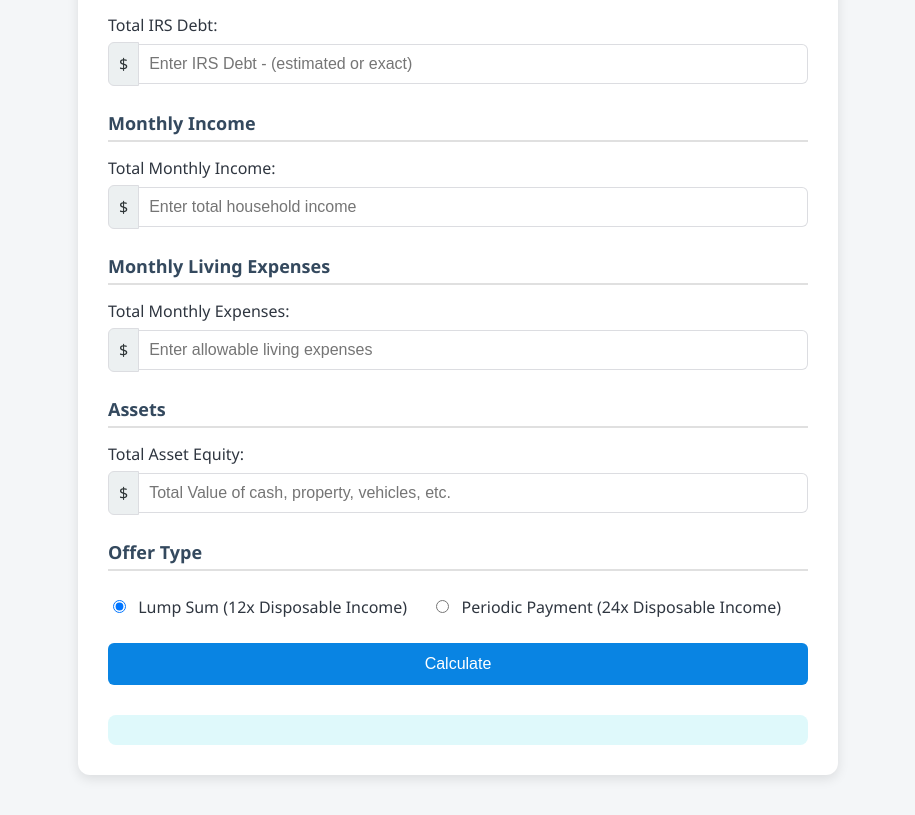
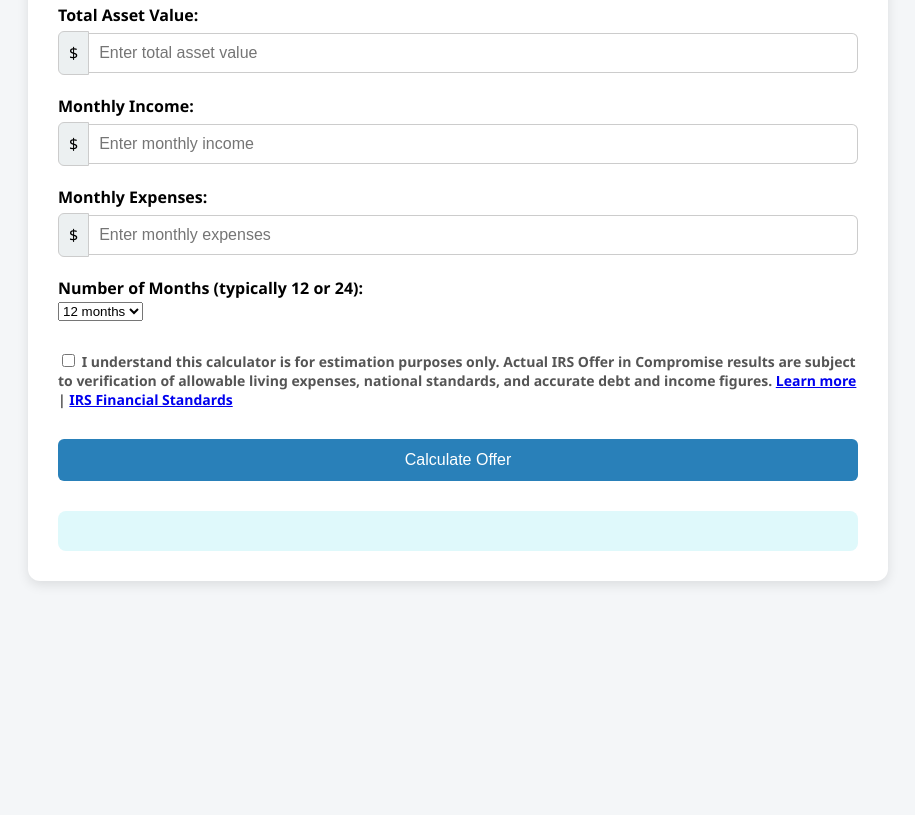
Before and after one commit to lmuconsulting/OIC-Calculator, a plain HTML site: page index.html in a window 1280 px wide. Shown: the part 135-950 px from the top of the page, without its empty margins (182-1097 px from the left). After the commit the page ends 800 px from the top, so only its background shows below. Drawn offline with Linux system fonts and the light colour scheme.

Commit message:
Update index.html

```diff
--- a/index.html
+++ b/index.html
@@ -3,17 +3,16 @@
 <head>
   <meta charset="UTF-8" />
   <meta name="viewport" content="width=device-width, initial-scale=1.0" />
-  <title>OIC Qualification Calculator</title>
-  <link rel="stylesheet" href="style.css" />
+  <title>IRS Offer in Compromise Calculator</title>
   <style>
     body {
-      font-family: 'Segoe UI', Tahoma, Geneva, Verdana, sans-serif;
+      font-family: 'Segoe UI', sans-serif;
       background: #f4f6f8;
       margin: 0;
       padding: 0;
     }
     .container {
-      max-width: 700px;
+      max-width: 800px;
       margin: 40px auto;
       background: #ffffff;
       padding: 30px;
@@ -22,159 +21,178 @@
     }
     h1 {
       font-size: 24px;
-      color: #0a3d62;
       text-align: center;
-      margin-bottom: 30px;
-    }
-    h2 {
-      font-size: 18px;
-      color: #34495e;
-      margin-top: 25px;
-      border-bottom: 2px solid #e0e0e0;
-      padding-bottom: 5px;
+      color: #2c3e50;
     }
     label {
       display: block;
-      margin-top: 15px;
-      font-weight: 500;
-      color: #2f3640;
+      margin-top: 20px;
+      font-weight: 600;
     }
-    .dollar-input {
+    .input-group {
       display: flex;
       align-items: center;
-      margin-top: 6px;
+      margin-top: 5px;
     }
-    .dollar-input span {
+    .input-group span {
       padding: 10px;
-      background-color: #ecf0f1;
-      border: 1px solid #dcdde1;
+      background: #ecf0f1;
+      border: 1px solid #ccc;
       border-radius: 6px 0 0 6px;
-      font-size: 16px;
-      color: #2d3436;
     }
-    .dollar-input input[type="number"] {
+    .input-group input {
       width: 100%;
       padding: 10px;
-      border: 1px solid #dcdde1;
+      border: 1px solid #ccc;
       border-left: none;
       border-radius: 0 6px 6px 0;
-      box-sizing: border-box;
       font-size: 16px;
     }
-    input[type="radio"] {
-      margin-right: 8px;
+    input::-webkit-inner-spin-button,
+    input::-webkit-outer-spin-button {
+      -webkit-appearance: none;
+      margin: 0;
     }
-    .radio-group label {
-      display: inline-block;
-      margin-right: 20px;
-      margin-top: 10px;
+    input[type=text] {
+      -moz-appearance: textfield;
     }
     button {
-      background-color: #0984e3;
-      color: white;
+      margin-top: 30px;
+      padding: 12px;
+      width: 100%;
+      background-color: #2980b9;
+      color: #fff;
       border: none;
-      padding: 12px 24px;
-      margin-top: 25px;
       font-size: 16px;
       border-radius: 6px;
       cursor: pointer;
-      width: 100%;
     }
     button:hover {
-      background-color: #74b9ff;
+      background-color: #3498db;
     }
-    .result {
+    .results {
       margin-top: 30px;
-      padding: 15px;
+      padding: 20px;
+      background: #dff9fb;
       border-radius: 8px;
-      background-color: #dff9fb;
+      font-size: 16px;
+    }
+    .results h2 {
+      margin-bottom: 10px;
       color: #130f40;
-      font-weight: 600;
-      font-size: 16px;
-      text-align: center;
     }
-    input[type=number]::-webkit-outer-spin-button,
-    input[type=number]::-webkit-inner-spin-button {
-      -webkit-appearance: none;
-      margin: 0;
+    .disclaimer {
+      margin-top: 30px;
+      font-size: 14px;
+      color: #555;
     }
-    input[type=number] {
-      -moz-appearance: textfield;
+    .asterisk {
+      color: red;
+      font-weight: bold;
+      display: none;
+      margin-left: 6px;
+    }
+    .error-message {
+      color: red;
+      font-size: 14px;
+      margin-top: 5px;
+      display: none;
     }
   </style>
 </head>
 <body>
   <div class="container">
-    <h1>Offer in Compromise Qualification Calculator</h1>
+    <h1>IRS Offer in Compromise Calculator</h1>
 
-    <label for="irsDebt">Total IRS Debt:</label>
-    <div class="dollar-input">
+    <label for="assetValue">Total Asset Value:</label>
+    <div class="input-group">
       <span>$</span>
-      <input type="number" id="irsDebt" placeholder="Enter IRS Debt - (estimated or exact)" aria-label="Total IRS Debt" />
+      <input type="text" id="assetValue" placeholder="Enter total asset value" />
     </div>
 
-    <h2>Monthly Income</h2>
-    <label for="monthlyIncome">Total Monthly Income:</label>
-    <div class="dollar-input">
+    <label for="monthlyIncome">Monthly Income:</label>
+    <div class="input-group">
       <span>$</span>
-      <input type="number" id="monthlyIncome" placeholder="Enter total household income" aria-label="Total Monthly Income" />
+      <input type="text" id="monthlyIncome" placeholder="Enter monthly income" />
     </div>
 
-    <h2>Monthly Living Expenses</h2>
-    <label for="monthlyExpenses">Total Monthly Expenses:</label>
-    <div class="dollar-input">
+    <label for="monthlyExpenses">Monthly Expenses:</label>
+    <div class="input-group">
       <span>$</span>
-      <input type="number" id="monthlyExpenses" placeholder="Enter allowable living expenses" aria-label="Total Monthly Expenses" />
+      <input type="text" id="monthlyExpenses" placeholder="Enter monthly expenses" />
     </div>
 
-    <h2>Assets</h2>
-    <label for="assetEquity">Total Asset Equity:</label>
-    <div class="dollar-input">
-      <span>$</span>
-      <input type="number" id="assetEquity" placeholder="Total Value of cash, property, vehicles, etc." aria-label="Total Asset Equity" />
+    <label for="monthsOffer">Number of Months (typically 12 or 24):</label>
+    <select id="monthsOffer">
+      <option value="12">12 months</option>
+      <option value="24">24 months</option>
+    </select>
+
+    <div class="disclaimer">
+      <label>
+        <input type="checkbox" id="disclaimerCheck" />
+        I understand this calculator is for estimation purposes only. Actual IRS Offer in Compromise results are subject to verification of allowable living expenses, national standards, and accurate debt and income figures. <a href="https://www.irs.gov/payments/offer-in-compromise" target="_blank">Learn more</a> | <a href="https://www.irs.gov/businesses/small-businesses-self-employed/collection-financial-standards" target="_blank">IRS Financial Standards</a>
+        <span id="asterisk" class="asterisk">*</span>
+      </label>
+      <div id="errorMsg" class="error-message">Please complete all fields before continuing.</div>
     </div>
 
-    <h2>Offer Type</h2>
-    <div class="radio-group">
-      <label><input type="radio" name="offerType" value="12" checked /> Lump Sum (12x Disposable Income)</label>
-      <label><input type="radio" name="offerType" value="24" /> Periodic Payment (24x Disposable Income)</label>
-    </div>
+    <button onclick="calculateOffer()">Calculate Offer</button>
 
-    <button onclick="calculateOIC()">Calculate</button>
-
-    <div class="result" id="result"></div>
+    <div id="output" class="results"></div>
   </div>
 
   <script>
-    document.addEventListener('DOMContentLoaded', () => {
-      document.querySelectorAll('input[type="number"]').forEach(input => {
-        input.addEventListener('keypress', e => {
-          if (e.key === 'Enter') e.preventDefault();
-        });
+    function formatCurrency(value) {
+      return value.toLocaleString('en-US', { style: 'currency', currency: 'USD' });
+    }
+
+    function parseInput(id) {
+      const raw = document.getElementById(id).value.replace(/,/g, '');
+      return parseFloat(raw) || 0;
+    }
+
+    function formatInputField(id) {
+      const input = document.getElementById(id);
+      input.addEventListener('input', () => {
+        const num = input.value.replace(/,/g, '').replace(/[^\d.]/g, '');
+        if (!isNaN(num) && num !== '') {
+          const parts = num.split('.');
+          parts[0] = parts[0].replace(/\B(?=(\d{3})+(?!\d))/g, ',');
+          input.value = parts.join('.');
+        }
       });
-    });
+    }
 
-    function calculateOIC() {
-      const irsDebt = parseFloat(document.getElementById('irsDebt').value) || 0;
-      const income = parseFloat(document.getElementById('monthlyIncome').value) || 0;
-      const expenses = parseFloat(document.getElementById('monthlyExpenses').value) || 0;
-      const assetEquity = parseFloat(document.getElementById('assetEquity').value) || 0;
-      const offerMultiplier = parseInt(document.querySelector('input[name="offerType"]:checked').value);
+    ['assetValue', 'monthlyIncome', 'monthlyExpenses'].forEach(formatInputField);
 
-      if (!Number.isFinite(irsDebt) || !Number.isFinite(income) || !Number.isFinite(expenses) || !Number.isFinite(assetEquity)) {
-        document.getElementById('result').innerText = 'Please enter valid numbers in all fields.';
+    function calculateOffer() {
+      const checkbox = document.getElementById('disclaimerCheck');
+      const asterisk = document.getElementById('asterisk');
+      const errorMsg = document.getElementById('errorMsg');
+      if (!checkbox.checked) {
+        asterisk.style.display = 'inline';
+        errorMsg.style.display = 'block';
         return;
+      } else {
+        asterisk.style.display = 'none';
+        errorMsg.style.display = 'none';
       }
 
-      const disposableIncome = Math.max(income - expenses, 0);
-      const futureIncomeContribution = disposableIncome * offerMultiplier;
-      const rcp = assetEquity + futureIncomeContribution;
+      const assets = parseInput('assetValue');
+      const income = parseInput('monthlyIncome');
+      const expenses = parseInput('monthlyExpenses');
+      const months = parseInt(document.getElementById('monthsOffer').value);
 
-      const resultText = rcp < irsDebt
-        ? `You may qualify. Your Reasonable Collection Potential (RCP) is $${rcp.toFixed(2)}, which is less than your IRS debt.`
-        : `You may not qualify. Your RCP is $${rcp.toFixed(2)}, which is equal to or more than your IRS debt.`;
+      const disposable = income - expenses;
+      const offer = (disposable > 0 ? disposable * months : 0) + assets;
 
-      document.getElementById('result').innerText = resultText;
+      document.getElementById('output').innerHTML = `
+        <h2>Estimated Offer in Compromise</h2>
+        Total Disposable Income over ${months} months: ${formatCurrency(disposable * months)}<br/>
+        Total Asset Value: ${formatCurrency(assets)}<br/>
+        <strong>Offer Amount: ${formatCurrency(offer)}</strong>
+      `;
     }
   </script>
 </body>
```
